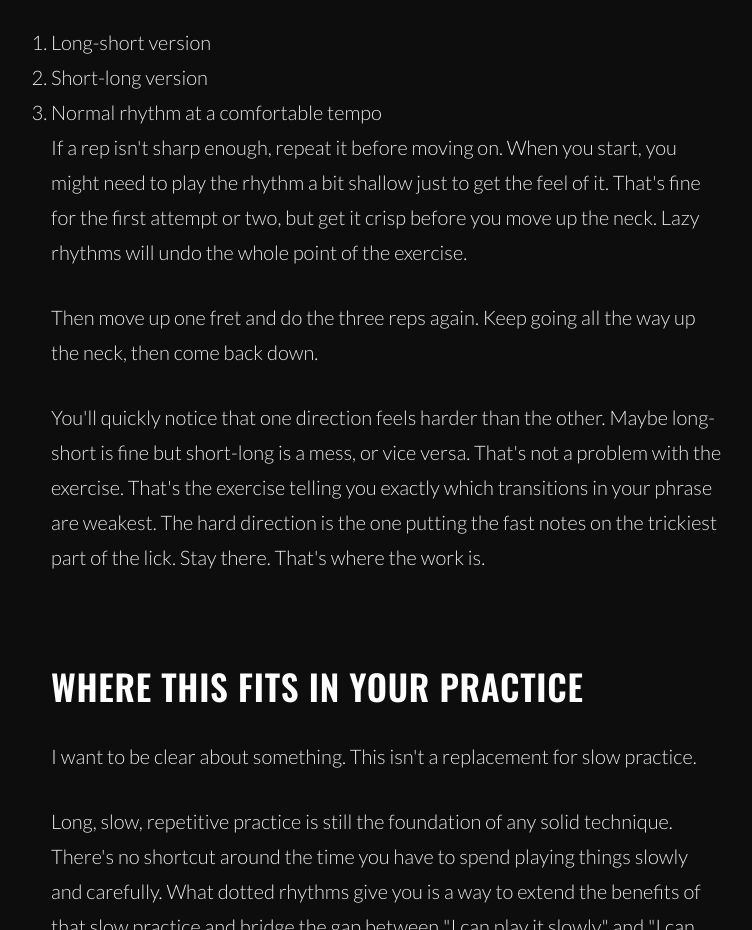
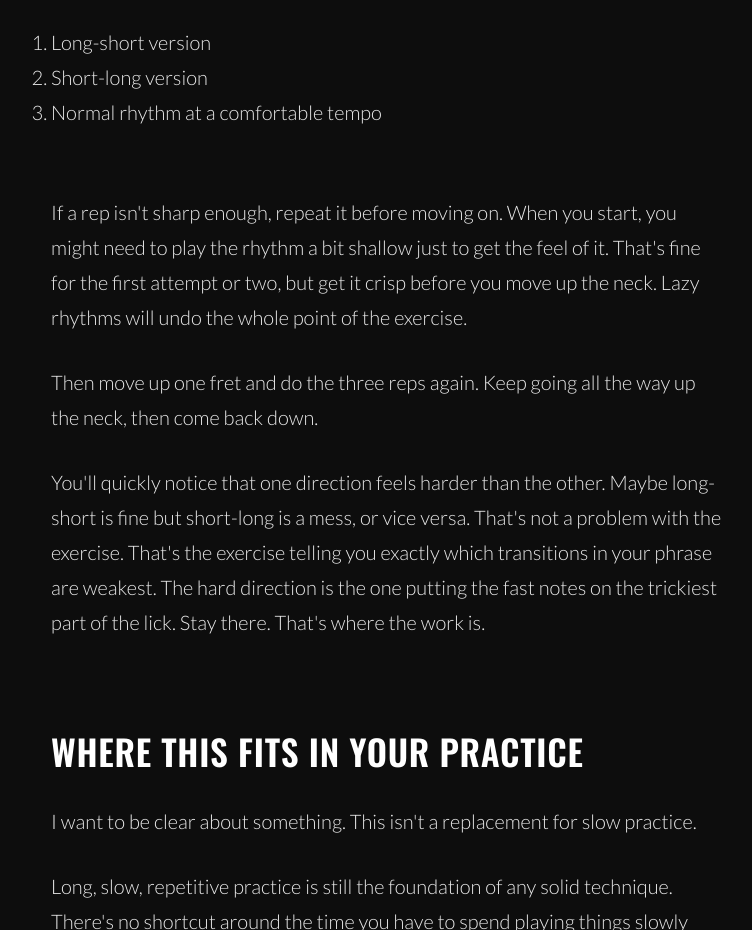
Before and after one commit to JonBjork/jonbjorkmusic, an Eleventy site: page notes/src/essays/play-guitar-faster-using-this-virtuoso-practice-secret.md in a window 1280 px wide. Shown: the part 4380-5310 px from the top of the page, without its empty margins (253-1005 px from the left). Built offline with nearby package versions, Linux system fonts and the light colour scheme; Eleventy itself is replaced by a stand-in of ours; files that its build step writes are made by us from their sources.

Commit message:
Update Essay “play-guitar-faster-using-this-virtuoso-practice-secret”

```diff
--- a/notes/src/essays/play-guitar-faster-using-this-virtuoso-practice-secret.md
+++ b/notes/src/essays/play-guitar-faster-using-this-virtuoso-practice-secret.md
@@ -8,7 +8,6 @@ summary: "Classical violinists and pianists have used dotted rhythms for
   that wastes the whole exercise, and a one-week routine to try it on a phrase
   that's been giving you trouble."
 ---
-
 There's a practice technique that classical violinists and pianists have been using for centuries to get difficult passages up to speed. It works just as well on guitar, and most guitarists I meet either don't know about it or have tried it once and given up before it clicked.
 
 It's called dotted rhythms. The idea is simple: instead of playing a phrase evenly, you play it lopsided. One note long, the next note short. Then you flip it: short, long. That's it.
@@ -67,12 +66,11 @@ Pick a short phrase. Something you've been struggling with. Don't make it too lo
 
 At each fret position, play three reps:
 
-
 1. Long-short version
 2. Short-long version
 3. Normal rhythm at a comfortable tempo
 
-
+&nbsp;
 
 If a rep isn't sharp enough, repeat it before moving on. When you start, you might need to play the rhythm a bit shallow just to get the feel of it. That's fine for the first attempt or two, but get it crisp before you move up the neck. Lazy rhythms will undo the whole point of the exercise.
 
```
